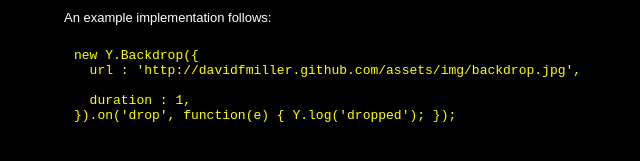
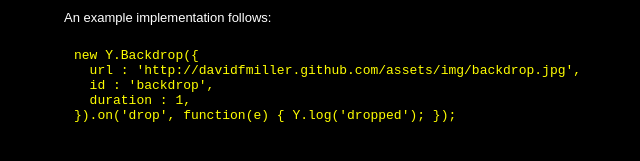
Before and after one commit to davidfmiller/rmr-backdrop, a plain HTML site: page index.html in a window 1280 px wide. Shown: the part 395-556 px from the top of the page, 301-941 px from the left. Drawn offline with Linux system fonts and the light colour scheme; a script that the page names is missing.

Commit message:
Updated doc

```diff
--- a/index.html
+++ b/index.html
@@ -104,7 +104,7 @@ pre {
   <pre>
 new Y.Backdrop({
   url : 'http://davidfmiller.github.com/assets/img/backdrop.jpg',
-
+  id : 'backdrop',
   duration : 1,
 }).on('drop', function(e) { Y.log('dropped'); });</pre>
 
```
